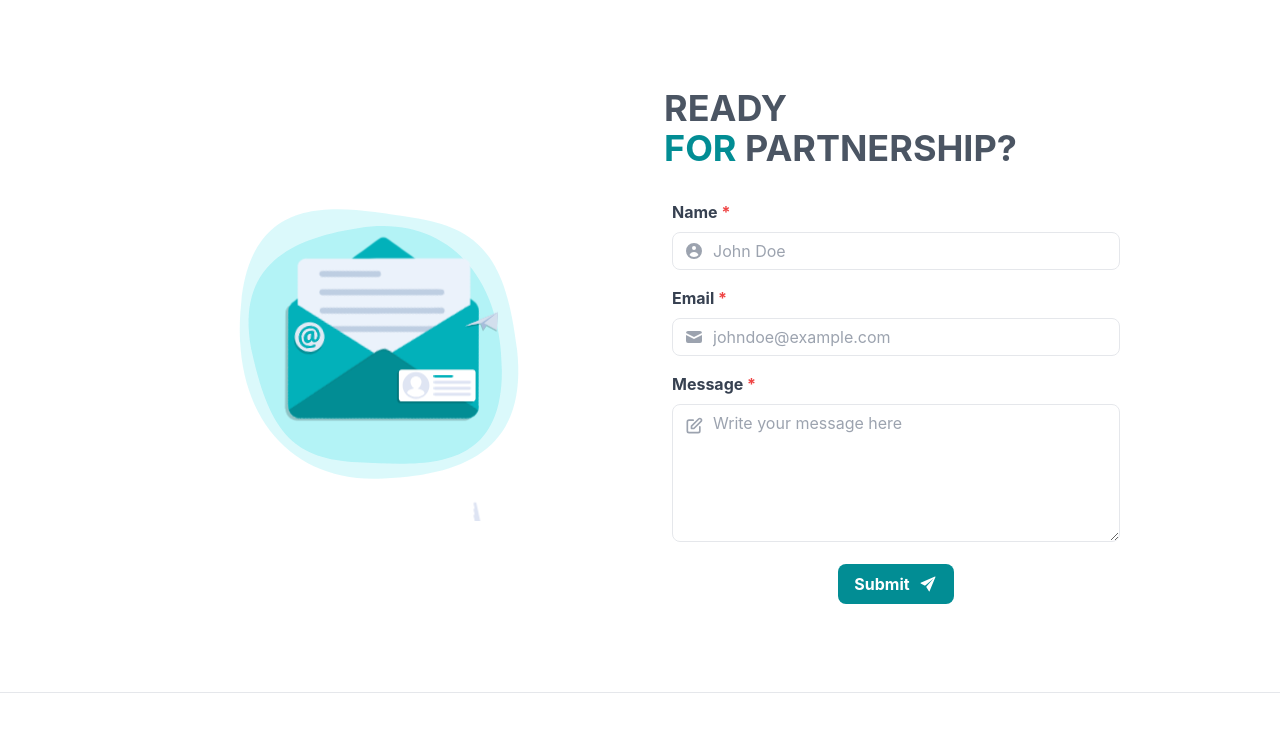
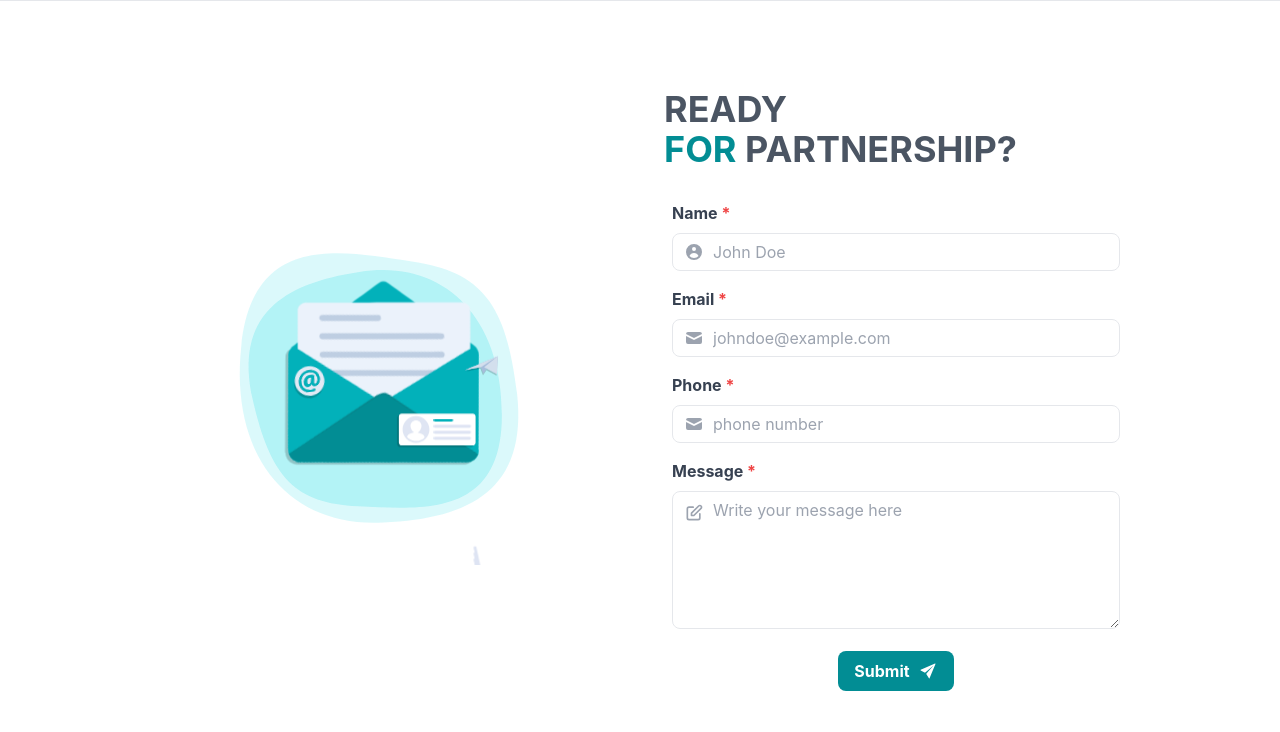
Before and after one commit to samuelmoiwa/contactUsPage_DRYCODE-, a React (Create React App) app: page / in a window 1280 px wide. Shown: the top 732 px of the page. Built offline with nearby package versions, Linux system fonts and the light colour scheme.

Commit message:
update contactUs.jsx

```diff
--- a/src/components/ContactUs.jsx
+++ b/src/components/ContactUs.jsx
@@ -49,7 +49,7 @@ const loading = watch("loading");
 
 return (
   <>
-        <section class="bg-white border-b py-8" id="services">
+        <section class="bg-white border-b border-t py-8" id="services">
         <div class="container max-w-5xl mx-auto m-8">
           <div class="flex flex-wrap flex-col sm:flex-row" data-aos="fade-up">
             <div class="w-full sm:w-1/2 p-6">
@@ -84,6 +84,7 @@ return (
             <p className="text-red-500 text-xs mt-1">Name is required</p>
           )}
         </div>
+
         <div className="mb-4 mx-2">
           <label className="block text-gray-700 font-bold mb-2" htmlFor="email">
             Email <span className="text-red-500">*</span>
@@ -108,6 +109,32 @@ return (
             <p className="text-red-500 text-xs mt-1">Invalid email address</p>
           )}
         </div>
+
+        <div className="mb-4 mx-2">
+          <label className="block text-gray-700 font-bold mb-2" htmlFor="tele">
+            Phone <span className="text-red-500">*</span>
+          </label>
+          <div className="relative">
+            <div className="absolute inset-y-0 left-0 pl-3 flex items-center pointer-events-none">
+              <HiMail className="h-5 w-5 text-gray-400" />
+            </div>
+            <input
+              className={`${
+                errors.phone ? "border-red-500" : ""
+              } appearance-none border rounded-lg w-full py-2 px-3 pl-10 text-gray-700 leading-tight focus:outline-none focus:border-purple`}
+              type="email"
+              placeholder="phone number"
+              {...register("phone", {
+                required: true,
+                pattern: /^[A-Z0-9._%+-]+@[A-Z0-9.-]+\.[A-Z]{2,}$/i,
+              })}
+            />
+          </div>
+          {errors.email && (
+            <p className="text-red-500 text-xs mt-1">Invalid email address</p>
+          )}
+        </div>
+
         <div className="mb-4 mx-2">
           <label className="block text-gray-700 font-bold mb-2" htmlFor="message">
             Message <span className="text-red-500">*</span>
```
